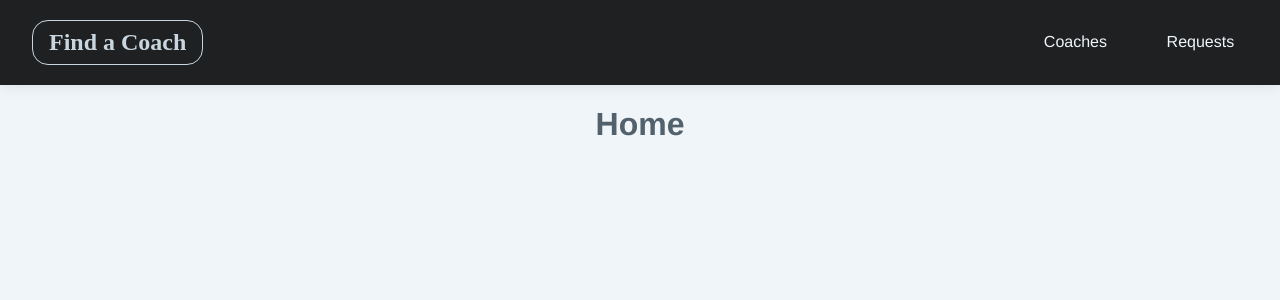
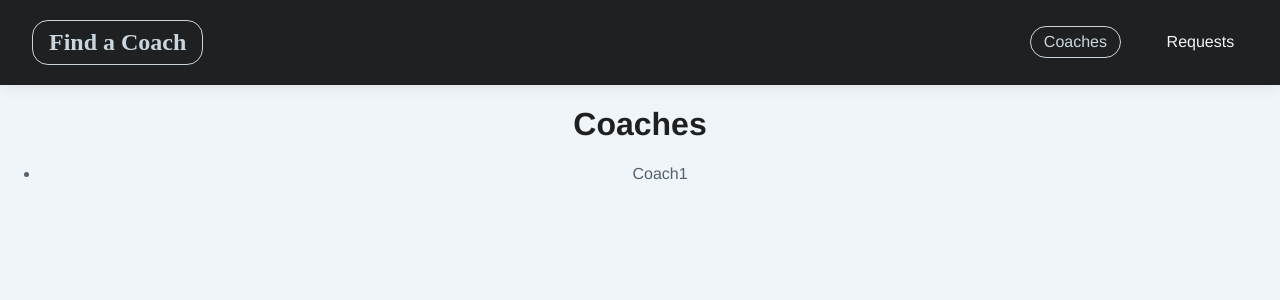
Before and after one commit to darwin-luque/find-coach-app, a Vue app: page /coaches in a window 1280 px wide. Before the commit this address led to /. Shown: the top 300 px of the page. Built offline with nearby package versions, Linux system fonts and the light colour scheme.

Commit message:
wip: add the coaches view

```diff
--- a/src/router/index.ts
+++ b/src/router/index.ts
@@ -4,13 +4,13 @@ import HomeView from '../views/HomeView.vue';
 const routes: Array<RouteRecordRaw> = [
   {
     path: '/',
-    // redirect: '/coaches', // uncomment when coaches page is ready
-    name: 'home',
+    redirect: '/coaches',
     component: HomeView,
   },
   {
     path: '/coaches',
-    redirect: '/', // temp while building coaches page
+    name: 'coaches',
+    component: () => import('../views/CoachesView.vue'),
   },
   {
     path: '/coaches/:id',
--- /dev/null
+++ b/src/views/CoachesView.vue
@@ -0,0 +1,26 @@
+<template>
+  <div>
+    <h1>Coaches</h1>
+    <ul>
+      <li>
+        <p>Coach1</p>
+      </li>
+    </ul>
+  </div>
+</template>
+
+<script lang="ts">
+import { defineComponent } from 'vue';
+
+export default defineComponent({
+  setup() {
+    return {};
+  },
+});
+</script>
+
+<style scoped>
+h1 {
+  color: var(--color-primary);
+}
+</style>
```
